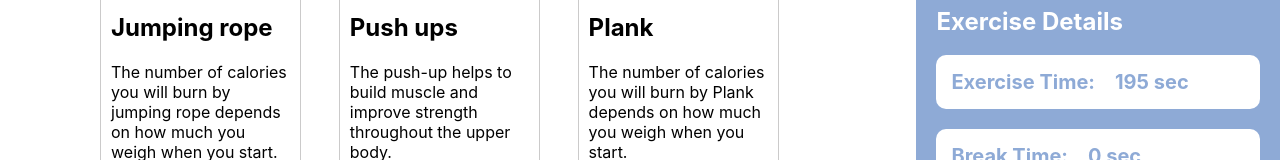
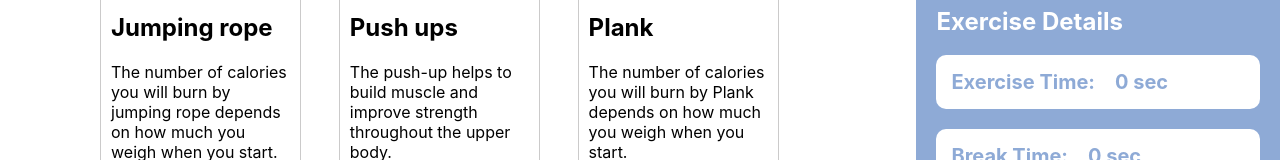
Before and after one commit to Syeda-Aisha-Ahmad/riseTurn-club, a React (Create React App) app: page / in a window 1280 px wide. Shown: the part 350-510 px from the top of the page. Built offline with nearby package versions, Linux system fonts and the light colour scheme.

Commit message:
Total exercise time sum

```diff
--- a/src/calculationArea/CalculationArea.js
+++ b/src/calculationArea/CalculationArea.js
@@ -5,10 +5,14 @@ import 'react-toastify/dist/ReactToastify.css';
 
 
 const CalculationArea = (props) => {
+
+    // toast
     const notify = () => toast("Congratulations! Activity Complited...");
+
+    //
     let total = 0;
-    for (let workout of props.workouts) {
-        total = total + workout.time
+    for (const workout of props.workouts) {
+        total = total + workout;
     }
     return (
         <div className='calculationArea'>
--- a/src/club/Club.js
+++ b/src/club/Club.js
@@ -6,6 +6,7 @@ import './club.css'
 const Club = () => {
 
     const [workouts, setWorkouts] = useState([]);
+    const [workoutTimes, setWorkoutTimes] = useState([]);
     useEffect(() => {
         fetch('workoutsInfo.json')
             .then(res => res.json())
@@ -13,7 +14,8 @@ const Club = () => {
     }, [])
 
     const addToCalculationArea = (id) => {
-        console.log(id)
+        const totalWorkoutTimes = [...workoutTimes, id];
+        setWorkoutTimes(totalWorkoutTimes);
     }
     return (
         <div className='club'>
@@ -32,7 +34,7 @@ const Club = () => {
             </div>
             <div className="calculation-area">
                 <CalculationArea
-                    workouts={workouts}
+                    workouts={workoutTimes}
                 ></CalculationArea>
             </div>
         </div>
```
Also changed, not shown: src/workout/Workout.js (line endings or trailing spaces).
